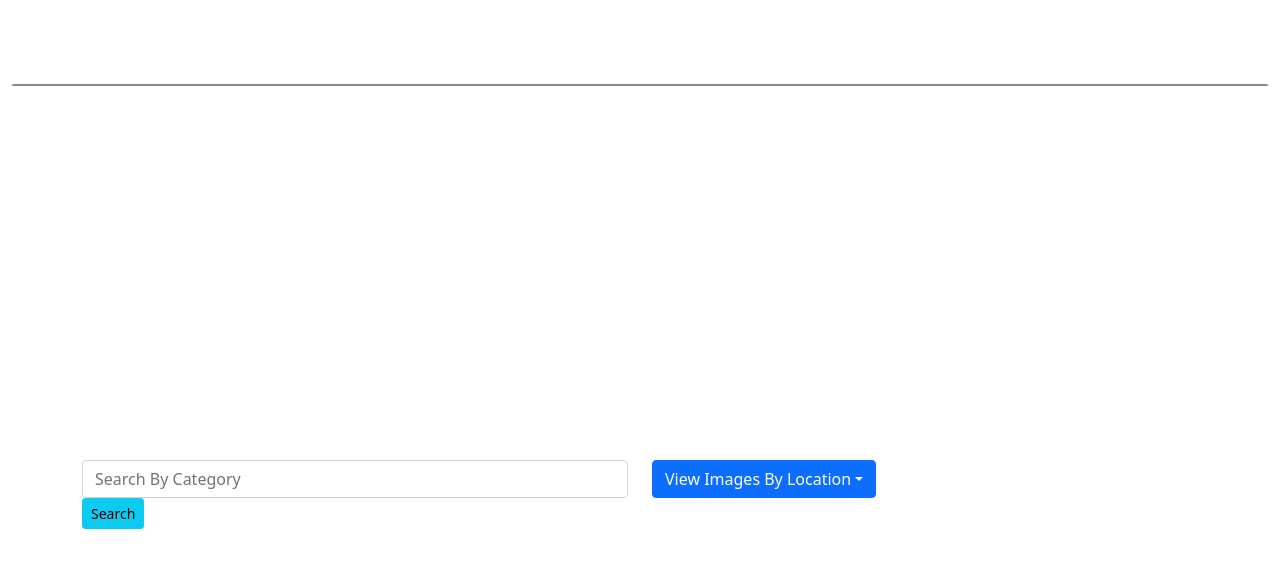
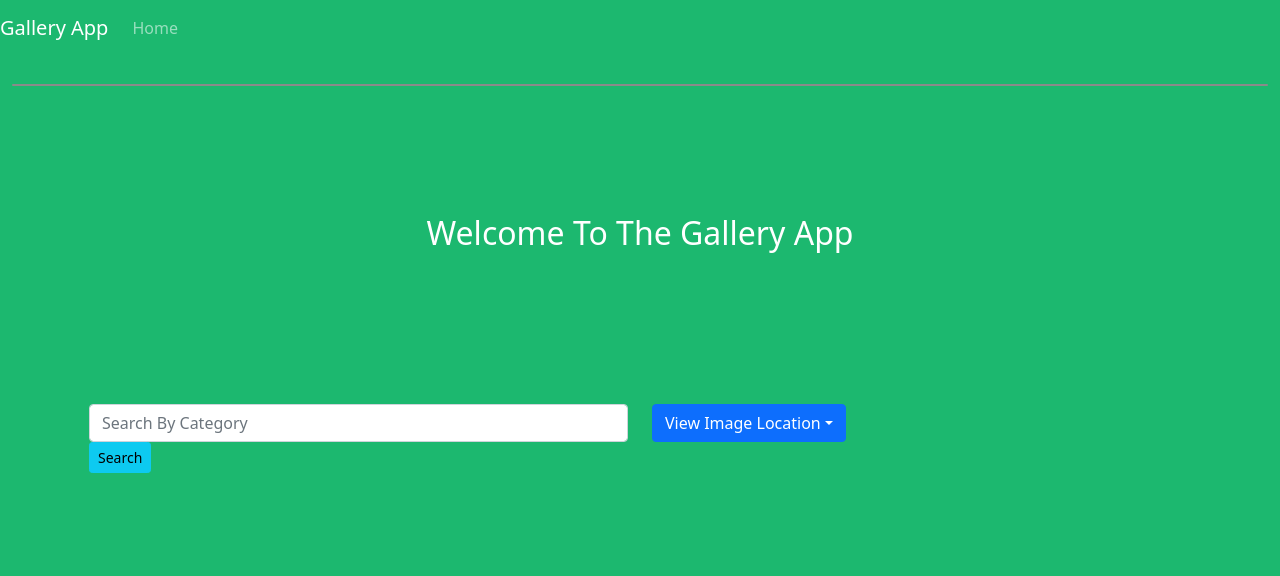
Before and after one commit to eliwangila/Django-GallaryApp, a Django app: template photos/templates/index.html in a window 1280 px wide. Shown: the top 576 px of the page. Run offline with Django 3.2, Linux system fonts and the light colour scheme; the template is opened without the code that fills it, so the values that code supplies are empty; some libraries are stand-ins or nearby versions; grey boxes are pictures that could not be loaded.

Commit message:
add static folder and css

```diff
--- a/gallary/settings.py
+++ b/gallary/settings.py
@@ -32,6 +32,7 @@ ALLOWED_HOSTS = []
 # Application definition
 
 INSTALLED_APPS = [
+    'bootstrap5',
     'photos',
     'cloudinary',
     'django.contrib.admin',
--- /dev/null
+++ b/photos/static/css/main.css
@@ -0,0 +1,42 @@
+body{
+    background-color: rgb(28, 184, 111);
+}
+  .row {margin: 0 -5px;}
+
+  .row:after {
+    content: "";
+    display: table;
+    clear: both;
+  }
+
+.dropdown-item:hover{
+    background-color: blueviolet;
+    color: white;
+}
+
+.container{
+    display: flex;
+    flex-direction: column;
+    justify-content: space-evenly;
+    flex-wrap: wrap;
+}
+
+.img-fluid{
+  width:  300px;
+  height: 300px;
+  object-fit: cover;
+}
+
+@media screen and (max-width: 600px) {
+  .img-fluid{
+    width: 200px;
+    height: 200px;
+  }
+  #images{
+    display: flex;
+    justify-content: center;
+    align-items: center;
+    margin: auto;
+  }
+
+}
--- a/photos/templates/index.html
+++ b/photos/templates/index.html
@@ -15,15 +15,15 @@
 
 
     <!-- Jumbotron -->
-  <div class="card card-image" style="background-image:url('/static/photos/wood.jpg');background-position:center;"></div>
+    <div class="card card-image" style="background-image:url('/static/photos/wood.jpg');background-position:center;">
+    </div>
     <div class="text-white text-center rgba-stylish-strong py-5 px-4">
         <div class="py-5">
 
             <!-- Content -->
 
-        <h2 class="card-title h2 my-4 py-2">Welcome To The Gallery App</h2>
-        <p class="mb-4 pb-2 px-md-5 mx-md-5">Add photos to different categories,
-          with the location tag and share with your friends!</p>
+            <h2 class="card-title h2 my-4 py-2" class="text-dark">Welcome To The Gallery App</h2>
+            <!--  -->
 
         </div>
     </div>
@@ -38,8 +38,7 @@
         <div class="col-md-5 col-sm-6 col-lg-6">
             <form role="search" action="{% url 'searchPage' %}">
                 <div class="md-form my-0">
-          <input class="form-control" name="category" type="text"
-            placeholder="Search By Category">
+                    <input class="form-control" name="category" type="text" placeholder="Search By Category">
                     <button type="submit" class="btn btn-sm btn-info">Search</button>
                 </div>
             </form>
@@ -47,7 +46,7 @@
         <div class="col-md-5 col-sm-6 col-lg-6">
             <!-- Basic dropdown -->
             <a class="btn btn-primary dropdown-toggle mr-4" type="button" data-toggle="dropdown" aria-haspopup="true"
-        aria-expanded="false">View Images By Location</a>
+                aria-expanded="false">View Image Location</a>
 
             <div class="dropdown-menu dropdown-primary">
                 {% for items in location %}
@@ -67,7 +66,9 @@
 
 
         <div id="images" class="col-xs-6 col-sm-3 col-md-4 col-lg-4">
-        <img style="margin-top: 10px;margin-bottom:10px;" class="img-fluid z-depth-1 img-thumbnail" src="{{ items.image.url }}" alt="{{ items.image_name }}" data-toggle="modal" data-target="#modal{{items.id}}">
+            <img style="margin-top: 10px;margin-bottom:10px;" class="img-fluid z-depth-1 img-thumbnail"
+                src="{{ items.image.url }}" alt="{{ items.image_name }}" data-toggle="modal"
+                data-target="#modal{{items.id}}">
         </div>
         {% endfor %}
     </div>
@@ -78,8 +79,8 @@
     <!-- Grid column -->
 
     <!--Modal: Name-->
-      <div class="modal fade" id="modal{{items.id}}" tabindex="-1" role="dialog"
-        aria-labelledby="myModalLabel" aria-hidden="true">
+    <div class="modal fade" id="modal{{items.id}}" tabindex="-1" role="dialog" aria-labelledby="myModalLabel"
+        aria-hidden="true">
         <div class="modal-dialog modal-lg" role="document">
 
             <!--Content-->
@@ -91,13 +92,16 @@
                 z-depth-1-half">
 
 
-                <img class="embed-responsive-item" src="{{ items.image.url }}"
-                  alt="{{ items.image_name }}" allowfullscreen>
+                        <img class="embed-responsive-item" src="{{ items.image.url }}" alt="{{ items.image_name }}"
+                            allowfullscreen>
 
                     </div>
                 </div>
-            <h3 class="embed-responsive-item text-center mr-4 mt-2" style="text-decoration: underline; color:black;">{{ items.image_name }}</h3>
-            <span class="mr-4 text-center"><h5>{{ items.description }}</h5></span>
+                <h3 class="embed-responsive-item text-center mr-4 mt-2"
+                    style="text-decoration: underline; color:black;">{{ items.image_name }}</h3>
+                <span class="mr-4 text-center">
+                    <h5>{{ items.description }}</h5>
+                </span>
                 <!--Footer-->
                 <div class="modal-footer justify-content-center">
 
@@ -105,15 +109,18 @@
                   fa-calendar-alt"></i> {{ items.date }}</a>
                     <a type="button" class="btn-floating btn-sm btn-tw"><i class="fas
                   fa-fighter-jet"></i> {{ items.location }}</a>
-              <a type="button" class="btn-floating btn-sm btn-gplus"><i
-                  class="fas fa-grip-horizontal"></i> {{ items.category }}</a>
+                    <a type="button" class="btn-floating btn-sm btn-gplus"><i class="fas fa-grip-horizontal"></i> {{
+                        items.category }}</a>
                     <div>
-                <button type="button" class="btn btn-outline-info btn-rounded btn-md ml-4" onclick="myFunction('{{items.id}}.url')">Copy Link</button>
-                <button type="button" class="btn btn-outline-primary btn-rounded btn-md ml-4" data-dismiss="modal">Close</button>
+                        <button type="button" class="btn btn-outline-info btn-rounded btn-md ml-4"
+                            onclick="myFunction('{{items.id}}.url')">Copy Link</button>
+                        <button type="button" class="btn btn-outline-primary btn-rounded btn-md ml-4"
+                            data-dismiss="modal">Close</button>
                     </div>
 
                     <div>
-                <input class="form-control input-lg" type="text" value="{{items.image.url}}" id="{{items.id}}.url">
+                        <input class="form-control input-lg" type="text" value="{{items.image.url}}"
+                            id="{{items.id}}.url">
                     </div>
 
 
--- a/photos/views.py
+++ b/photos/views.py
@@ -1,8 +1,7 @@
 
-from django.shortcuts import render,redirect
+from django.shortcuts import render
 from django.http import Http404
 from .models import Location,Category,Image
-from .forms import ImageForm
 from django.core.exceptions import ObjectDoesNotExist
 
 
```
Also changed, not shown: photos/static/css/location.css (added, +8 -0 lines), photos/static/css/search.css (added, +8 -0 lines). Lines whose indentation alone changed are shown as unchanged.
